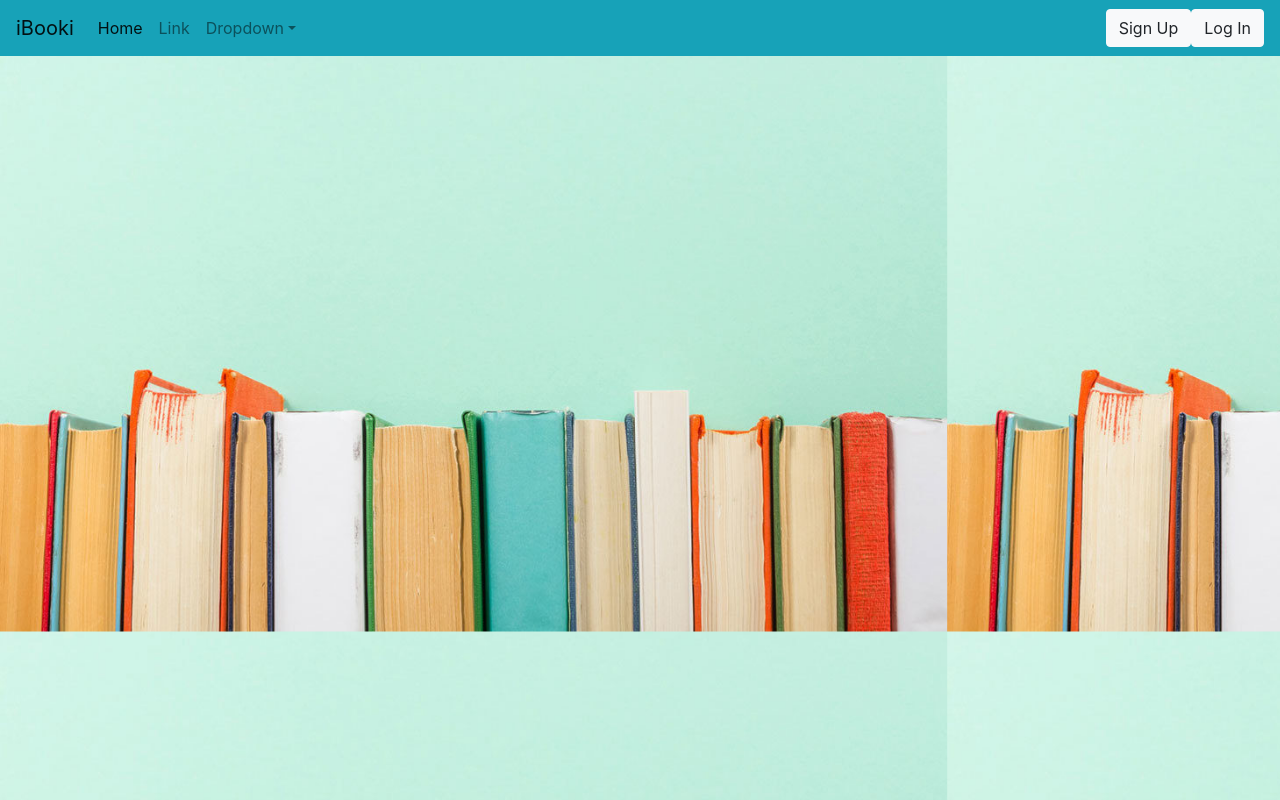
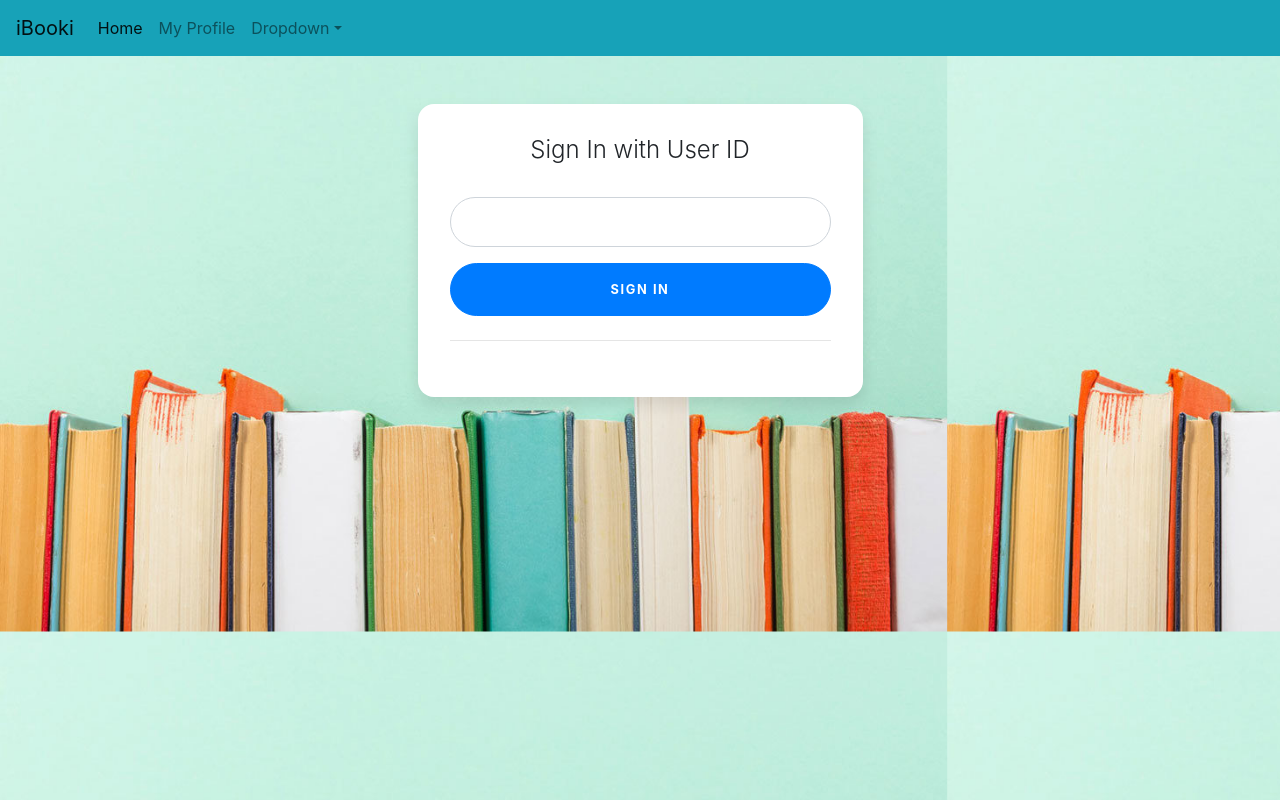
Before and after one commit to FaiZaman/iBooki, a Flask app: page / in a window 1280 px wide. Run offline with Flask 2, Linux system fonts and the light colour scheme; some libraries are stand-ins or nearby versions.

Commit message:
Added sign in page for users and created dataset

```diff
--- a/static/css/stylesheet.css
+++ b/static/css/stylesheet.css
@@ -2,3 +2,98 @@ body {
     background-image: url("../assets/img/background.jpg");
     background-size: 74%;
 }
+
+:root {
+    --input-padding-x: 1.5rem;
+    --input-padding-y: .75rem;
+  }
+
+.card-signin {
+    border: 0;
+    border-radius: 1rem;
+    box-shadow: 0 0.5rem 1rem 0 rgba(0, 0, 0, 0.1);
+}
+
+.card-signin .card-title {
+    margin-bottom: 2rem;
+    font-weight: 300;
+    font-size: 1.5rem;
+}
+
+.card-signin .card-body {
+    padding: 2rem;
+}
+
+.form-signin {
+    width: 100%;
+}
+
+.form-signin .btn {
+    font-size: 80%;
+    border-radius: 5rem;
+    letter-spacing: .1rem;
+    font-weight: bold;
+    padding: 1rem;
+    transition: all 0.2s;
+}
+
+.form-label-group {
+    position: relative;
+    margin-bottom: 1rem;
+}
+
+.form-label-group input {
+    height: auto;
+    border-radius: 2rem;
+}
+
+.form-label-group>input, .form-label-group>label {
+    padding: var(--input-padding-y) var(--input-padding-x);
+}
+
+.form-label-group>label {
+    position: absolute;
+    top: 0;
+    left: 0;
+    display: block;
+    width: 100%;
+    margin-bottom: 0;
+    /* Override default `<label>` margin */
+    line-height: 1.5;
+    color: #495057;
+    border: 1px solid transparent;
+    border-radius: .25rem;
+    transition: all .1s ease-in-out;
+}
+
+.form-label-group input::-webkit-input-placeholder {
+    color: transparent;
+}
+
+.form-label-group input:-ms-input-placeholder {
+    color: transparent;
+}
+
+.form-label-group input::-ms-input-placeholder {
+    color: transparent;
+}
+
+.form-label-group input::-moz-placeholder {
+    color: transparent;
+}
+
+.form-label-group input::placeholder {
+    color: transparent;
+}
+
+.form-label-group input:not(:placeholder-shown) {
+    padding-top: calc(var(--input-padding-y) + var(--input-padding-y) * (2 / 3));
+    padding-bottom: calc(var(--input-padding-y) / 3);
+}
+
+.form-label-group input:not(:placeholder-shown)~label {
+    padding-top: calc(var(--input-padding-y) / 3);
+    padding-bottom: calc(var(--input-padding-y) / 3);
+    font-size: 12px;
+    color: #777;
+}
--- a/templates/index.html
+++ b/templates/index.html
@@ -25,7 +25,7 @@
                     <a class="nav-link" href="#">Home <span class="sr-only">(current)</span></a>
                 </li>
                 <li class="nav-item">
-                    <a class="nav-link" href="#">Link</a>
+                    <a class="nav-link" href="#">My Profile</a>
                 </li>
                 <li class="nav-item dropdown">
                     <a class="nav-link dropdown-toggle" href="#" id="navbarDropdown" role="button" data-toggle="dropdown" aria-haspopup="true" aria-expanded="false">Dropdown</a>
@@ -37,13 +37,28 @@
                     </div>
                 </li>
             </ul>
-            <form class="form-inline my-2 my-lg-0">
-                <button class="btn btn-light">Sign Up</button>
-                <button class="btn btn-light">Log In</button>
-            </form>
         </div>
     </nav>
 
+    <div class="container">
+        <div class="row">
+        <div class="col-sm-9 col-md-7 col-lg-5 mx-auto">
+            <div class="card card-signin my-5">
+                <div class="card-body">
+                    <h5 class="card-title text-center">Sign In with User ID</h5>
+                    <form class="form-signin">
+                    <div class="form-label-group">
+                        <input type="text" id="userID" class="form-control" placeholder="User ID" required>
+                    </div>
+
+                    <button class="btn btn-lg btn-primary btn-block text-uppercase" type="submit">Sign in</button>
+                    <hr class="my-4">
+                    </form>
+                </div>
+            </div>
+        </div>
+        </div>
+    </div>
 
 </body>
 
```
Also changed, not shown: 4 other files.
